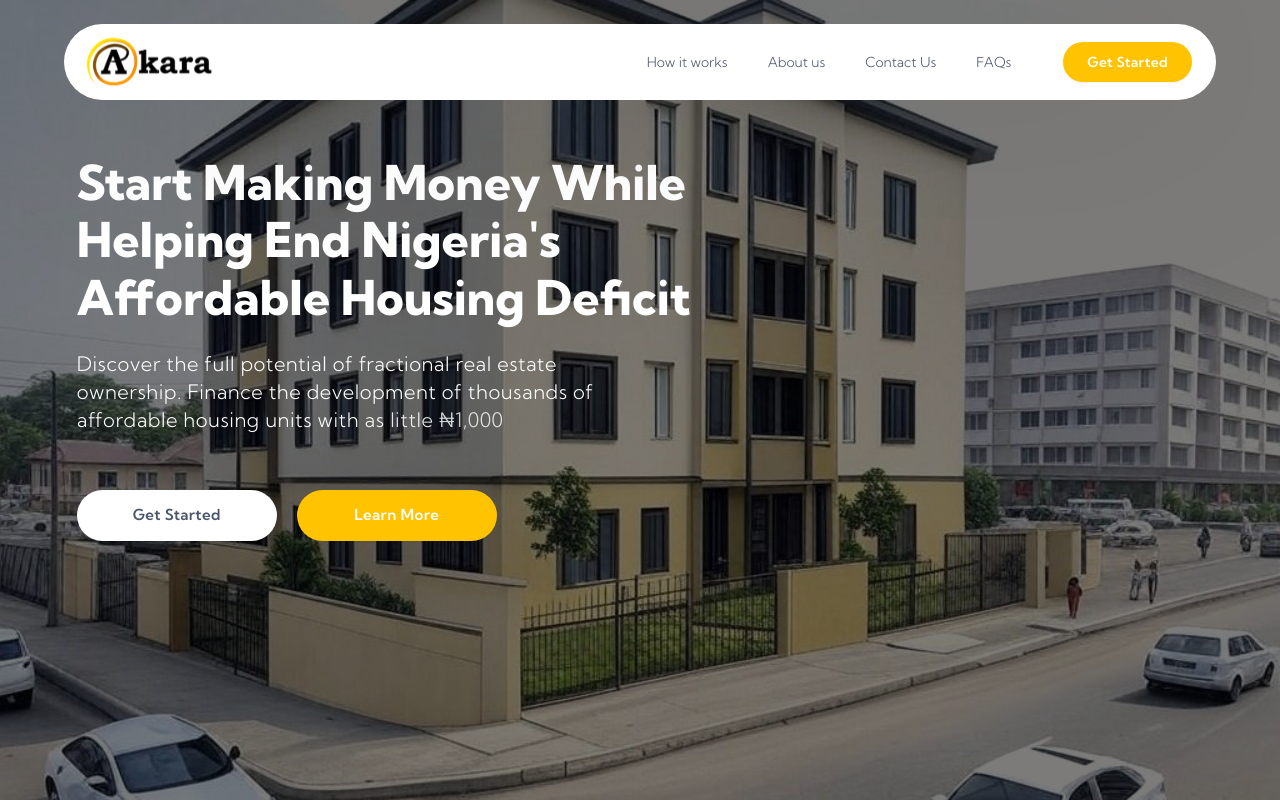
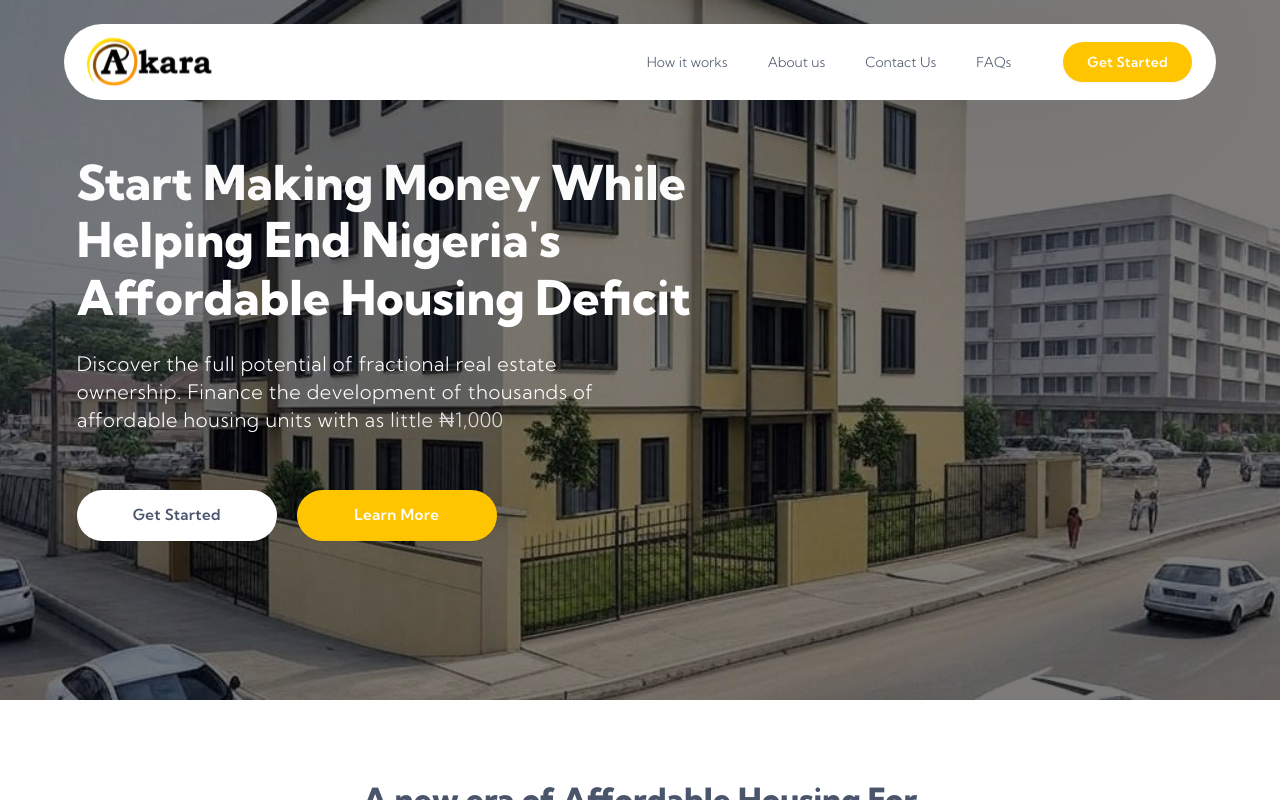
Before and after one commit to JohnOmoseni/akara-website, a React (Vite) app: page / in a window 1280 px wide. Built offline with nearby package versions, Linux system fonts and the light colour scheme.

Commit message:
chore: changed hero height

```diff
--- a/src/app/(home)/page.tsx
+++ b/src/app/(home)/page.tsx
@@ -13,7 +13,7 @@ export default function Home() {
 	return (
 		<>
 			<div
-				className="relative isolate w-full min-h-[105svh] max-h-[1300px] bg-background-100"
+				className="relative isolate w-full min-h-[min(700px,_105svh)]  bg-background-100"
 				style={{
 					backgroundImage: "url(/images/house_1.jpg)",
 					backgroundRepeat: "no-repeat",
--- a/src/constants/pages.tsx
+++ b/src/constants/pages.tsx
@@ -22,12 +22,12 @@ export const services = [
 	{
 		title: "High Impact, Low Risk Projects",
 		body: "Access thoroughly vetted Affordable Housing developments in urban centres Nigeria. From Oworonsokin to Owerri, from Yaba to Aba, from Sabo to Sabongari. \n Our projects offer you the opportunity to buy fractional stakes towards helping provide more affordable housing units for people like you, while preserving your wealth and earning steady income.",
-		icon: service_impact,
+		icon: service_network,
 	},
 	{
 		title: "Networth-Agnostic Entry Points",
 		body: "Begin your journey into the rewarding world of fractional real estate ownership with as little as ₦1,000. Enjoy weekly/monthly rental income along with appreciation in the value of your fractional ownership. \n Thanks to Akara, you no longer need to be wealthy before you can grow your wealth via real estate.",
-		icon: service_network,
+		icon: service_impact,
 	},
 ];
 
--- a/src/styles/index.css
+++ b/src/styles/index.css
@@ -22,21 +22,21 @@
 
 		--foreground: #4a556c;
 		--foreground-100: #333461;
-		--foreground-variant: #ffc301;
+		--foreground-variant: #ffc501;
 		--foreground-variant-100: #333461;
 		--foreground-variant-200: #041434;
 
-		--secondary: #ffc301;
+		--secondary: #ffc501;
 		--secondary-foreground: #d1d5db;
 
 		--border: #c8d2df;
 		--border-100: #edeff5;
-		--border-variant: #ffc301;
+		--border-variant: #ffc501;
 
 		--grey: #667085;
 
 		--input: #aab7c680;
-		--ring: #ffc301;
+		--ring: #ffc501;
 
 		--muted: #f3f5f6; /* #e1e6ed */
 		--muted-foreground: #aab7c6;
```
